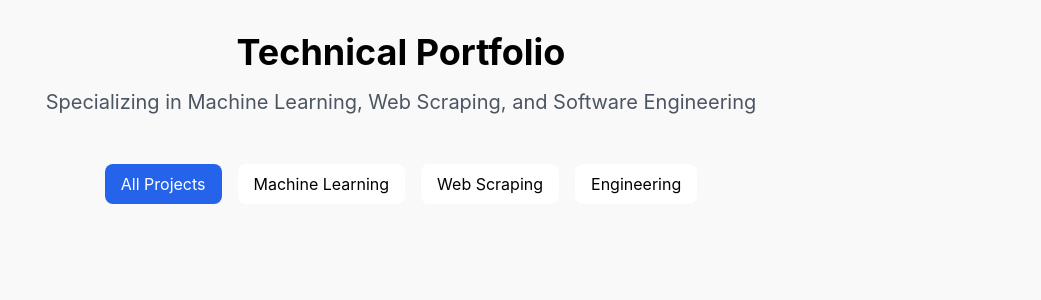
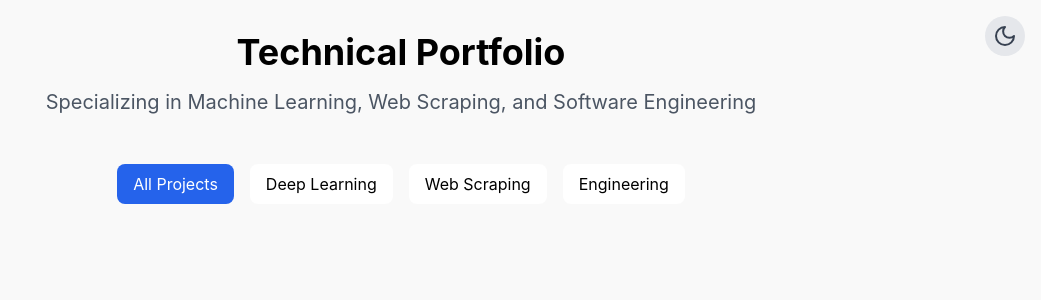
Before and after one commit to etiennegalea/etiennegalea.github.io, a React (Create React App) app: page / in a window 1280 px wide. Shown: the top 300 px of the page, without its empty margins (239-1280 px from the left). Built offline with nearby package versions, Linux system fonts and the light colour scheme.

Commit message:
updated portfolio cards content

```diff
--- a/src/App.js
+++ b/src/App.js
@@ -1,12 +1,12 @@
 import React, { useState, useEffect } from 'react';
-import { Github, ExternalLink, Code, Database, Brain } from 'lucide-react';
+import { Github, ExternalLink, Code, Database, Brain, Sun, Moon } from 'lucide-react';
 import './styles/animations.css';
 
 
 const Card = ({ children, className }) => {
   return (
     <div
-      className={`bg-white rounded-lg shadow-md overflow-hidden ${className}`}
+      className={`bg-white dark:bg-gray-800 dark:text-white rounded-lg shadow-md overflow-hidden ${className}`}
     >
       {children}
     </div>
@@ -22,7 +22,7 @@ const CardTitle = ({ children }) => {
 };
 
 const CardDescription = ({ children }) => {
-  return <p className="text-gray-600">{children}</p>;
+  return <p className="text-gray-600 dark:text-gray-300">{children}</p>;
 };
 
 const CardContent = ({ children }) => {
@@ -32,6 +32,7 @@ const CardContent = ({ children }) => {
 const Portfolio = () => {
   const [filter, setFilter] = useState('all');
   const [isLoading, setIsLoading] = useState(true);
+  const [isDark, setIsDark] = useState(false);
 
   useEffect(() => {
     // Simulate loading state
@@ -39,37 +40,52 @@ const Portfolio = () => {
     setTimeout(() => setIsLoading(false), 500);
   }, [filter]);
 
+  useEffect(() => {
+    // Apply theme to document
+    document.documentElement.classList.toggle('dark', isDark);
+  }, [isDark]);
+
+  const toggleTheme = () => {
+    setIsDark(!isDark);
+  };
+
   const projects = [
     {
-      title: "Sentiment Analysis Model",
-      description: "Deep learning model built with PyTorch for analyzing customer feedback sentiment. Achieves 94% accuracy on test data.",
-      category: "ml",
-      github: "https://github.com/username/sentiment-analysis",
-      demo: "https://demo-sentiment.example.com",
-      tags: ["PyTorch", "NLP", "Deep Learning"]
+      title: "Braindecode",
+      description: "A forked repo that extends existing functionality to cater to multiple datasets, settings EEG montages, selecting channels, and 3D plotting the results of the clustered model.",
+      category: "dl",
+      github: "https://github.com/etiennegalea/braindecode",
+      tags: ["PyTorch", "Deep Learning", "self-supervised", "EEG"]
     },
     {
-      title: "News Aggregator",
-      description: "Web scraper that collects and categorizes news articles from multiple sources using Beautiful Soup and scikit-learn.",
+      title: "Housing Scraper",
+      description: "Web scraper that collects and categorizes house listings from specified sources using Beautiful Soup, Requests, Pandas, and scikit-learn.",
       category: "scraping",
-      github: "https://github.com/username/news-aggregator",
-      tags: ["Python", "BeautifulSoup", "scikit-learn"]
+      github: "https://github.com/etiennegalea/housing-scraper",
+      tags: ["Python", "BeautifulSoup", "scikit-learn", "Docker"]
     },
     {
-      title: "Distributed Task Queue",
-      description: "High-performance task queue system built with Go and Redis for handling millions of background jobs.",
+      title: "GA Knapsack in C++",
+      description: "This code served as a precursor to better understand the inner workings of genetic algorithms by solving the Knapsack problem with a genetic algorithm in C++.",
       category: "engineering",
-      github: "https://github.com/username/task-queue",
-      tags: ["Go", "Redis", "Microservices"]
+      github: "https://github.com/etiennegalea/GA_Knapsack",
+      tags: ["C++", "Genetic AI"]
     },
     {
-      title: "Image Classification API",
-      description: "REST API for real-time image classification using TensorFlow and FastAPI.",
-      category: "ml",
-      github: "https://github.com/username/image-classifier",
-      demo: "https://api-demo.example.com",
-      tags: ["TensorFlow", "FastAPI", "Docker"]
+      title: "AI-vians",
+      description: "A Generative Adversarial Network (GAN) implementation for generating bird images using PyTorch.",
+      category: "dl",
+      github: "https://github.com/etiennegalea/gan_birds",
+      tags: ["Python", "PyTorch", "GAN"]
     }
+    // {
+    //   title: "Image Classification API",
+    //   description: "REST API for real-time image classification using TensorFlow and FastAPI.",
+    //   category: "dl",
+    //   github: "https://github.com/username/image-classifier",
+    //   demo: "https://api-demo.example.com",
+    //   tags: ["TensorFlow", "FastAPI", "Docker"]
+    // }
   ];
 
   const filteredProjects = filter === 'all'
@@ -78,7 +94,7 @@ const Portfolio = () => {
 
   const getCategoryIcon = (category) => {
     switch(category) {
-      case 'ml':
+      case 'dl':
         return <Brain className="h-6 w-6" />;
       case 'scraping':
         return <Database className="h-6 w-6" />;
@@ -90,7 +106,19 @@ const Portfolio = () => {
   };
 
   return (
-    <div className="portfolio-container min-h-screen p-8">
+    <div className={`portfolio-container min-h-screen p-8 ${isDark ? 'dark bg-gray-900' : 'bg-white'}`}>
+      {/* Theme Toggle Button */}
+      <button
+        onClick={toggleTheme}
+        className="fixed top-4 right-4 p-2 rounded-full bg-gray-200 dark:bg-gray-700 hover:bg-gray-300 dark:hover:bg-gray-600 transition-colors"
+        aria-label="Toggle theme"
+      >
+        {isDark ? (
+          <Sun className="h-6 w-6 text-yellow-500" />
+        ) : (
+          <Moon className="h-6 w-6 text-gray-700" />
+        )}
+      </button>
       {/* Header */}
       <header className="max-w-4xl mx-auto text-center mb-12">
         <h1 className="text-4xl font-bold mb-4">Technical Portfolio</h1>
@@ -102,7 +130,7 @@ const Portfolio = () => {
       {/* Filter Controls */}
       <div className="max-w-4xl mx-auto mb-8">
         <div className="flex justify-center gap-4">
-          {['all', 'ml', 'scraping', 'engineering'].map((category) => (
+          {['all', 'dl', 'scraping', 'engineering'].map((category) => (
             <button
               key={category}
               onClick={() => setFilter(category)}
@@ -111,7 +139,7 @@ const Portfolio = () => {
               }`}
             >
               {category === 'all' ? 'All Projects' :
-               category === 'ml' ? 'Machine Learning' :
+               category === 'dl' ? 'Deep Learning' :
                category === 'scraping' ? 'Web Scraping' : 'Engineering'}
             </button>
           ))}
```
